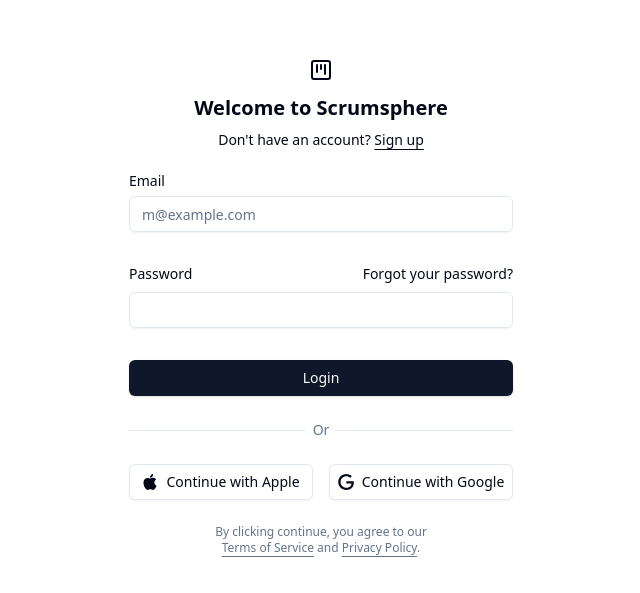
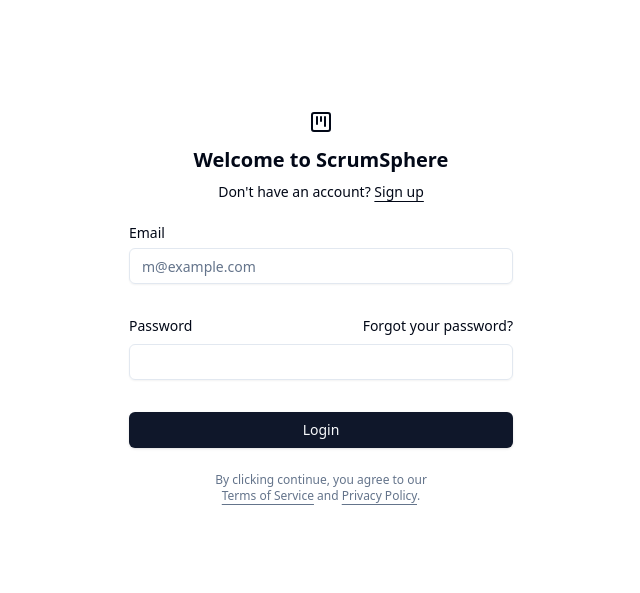
Before and after one commit to A-N1khil/scrumsphere, a React (Vite) app: page /login in a window 1280 px wide. Shown: the part 127-720 px from the top of the page, without its empty margins (319-959 px from the left). Built offline with nearby package versions, Linux system fonts and the light colour scheme.

Commit message:
Connected login and registration

```diff
--- a/src/app/Pages/RegistrationPage.tsx
+++ b/src/app/Pages/RegistrationPage.tsx
@@ -1,6 +1,7 @@
 import { KanbanSquare } from "lucide-react";
 import { RegistrationForm } from "../components/RegistrationForm";
 import RegistrationImage from "../../assets/kier-in-sight-archives-p7iaoHjWDbI-unsplash.jpg";
+import { Constants } from "../shared/Constants";
 
 export default function RegistrationPage() {
   return (
@@ -11,7 +12,7 @@
             <div className="flex h-6 w-6 items-center justify-center rounded-md bg-primary text-primary-foreground">
               <KanbanSquare className="size-4" />
             </div>
-            Scrumsphere
+            {Constants.APP_NAME}
           </a>
         </div>
         <div className="flex flex-1 items-center justify-center">
--- a/src/app/components/LoginForm.tsx
+++ b/src/app/components/LoginForm.tsx
@@ -9,6 +9,9 @@
 import { useForm } from "react-hook-form";
 import { zodResolver } from "@hookform/resolvers/zod";
 import { Form, FormControl, FormField, FormItem, FormMessage } from "./ui/form";
+
+import { Constants } from "@/app/shared/Constants";
+import { Link } from "react-router-dom";
 
 // Login Schema
 const loginSchema = z.object({
@@ -37,14 +40,16 @@
             <div className="flex h-8 w-8 items-center justify-center rounded-md">
               <SquareKanban className="size-6" />
             </div>
-            <span className="sr-only">Scrumsphere</span>
+            <span className="sr-only">{Constants.APP_NAME}</span>
           </a>
-          <h1 className="text-xl font-bold">Welcome to Scrumsphere</h1>
+          <h1 className="text-xl font-bold">Welcome to {Constants.APP_NAME}</h1>
           <div className="text-center text-sm">
             Don&apos;t have an account?{" "}
-            <a href="#" className="underline underline-offset-4">
-              Sign up
-            </a>
+            <Link to="/register">
+              <a href="#" className="underline underline-offset-4">
+                Sign up
+              </a>
+            </Link>
           </div>
         </div>
         <Form {...loginForm}>
@@ -112,31 +117,6 @@
             </div>
           </form>
         </Form>
-        <div className="relative text-center text-sm after:absolute after:inset-0 after:top-1/2 after:z-0 after:flex after:items-center after:border-t after:border-border">
-          <span className="relative z-10 bg-background px-2 text-muted-foreground">
-            Or
-          </span>
-        </div>
-        <div className="grid gap-4 sm:grid-cols-2">
-          <Button variant="outline" className="w-full">
-            <svg xmlns="http://www.w3.org/2000/svg" viewBox="0 0 24 24">
-              <path
-                d="M12.152 6.896c-.948 0-2.415-1.078-3.96-1.04-2.04.027-3.91 1.183-4.961 3.014-2.117 3.675-.546 9.103 1.519 12.09 1.013 1.454 2.208 3.09 3.792 3.039 1.52-.065 2.09-.987 3.935-.987 1.831 0 2.35.987 3.96.948 1.637-.026 2.676-1.48 3.676-2.948 1.156-1.688 1.636-3.325 1.662-3.415-.039-.013-3.182-1.221-3.22-4.857-.026-3.04 2.48-4.494 2.597-4.559-1.429-2.09-3.623-2.324-4.39-2.376-2-.156-3.675 1.09-4.61 1.09zM15.53 3.83c.843-1.012 1.4-2.427 1.245-3.83-1.207.052-2.662.805-3.532 1.818-.78.896-1.454 2.338-1.273 3.714 1.338.104 2.715-.688 3.559-1.701"
-                fill="currentColor"
-              />
-            </svg>
-            Continue with Apple
-          </Button>
-          <Button variant="outline" className="w-full">
-            <svg xmlns="http://www.w3.org/2000/svg" viewBox="0 0 24 24">
-              <path
-                d="M12.48 10.92v3.28h7.84c-.24 1.84-.853 3.187-1.787 4.133-1.147 1.147-2.933 2.4-6.053 2.4-4.827 0-8.6-3.893-8.6-8.72s3.773-8.72 8.6-8.72c2.6 0 4.507 1.027 5.907 2.347l2.307-2.307C18.747 1.44 16.133 0 12.48 0 5.867 0 .307 5.387.307 12s5.56 12 12.173 12c3.573 0 6.267-1.173 8.373-3.36 2.16-2.16 2.84-5.213 2.84-7.667 0-.76-.053-1.467-.173-2.053H12.48z"
-                fill="currentColor"
-              />
-            </svg>
-            Continue with Google
-          </Button>
-        </div>
       </div>
       <div className="text-balance text-center text-xs text-muted-foreground [&_a]:underline [&_a]:underline-offset-4 hover:[&_a]:text-primary  ">
         By clicking continue, you agree to our <a href="#">Terms of Service</a>{" "}
--- a/src/app/components/RegistrationForm.tsx
+++ b/src/app/components/RegistrationForm.tsx
@@ -22,6 +22,7 @@
   SelectContent,
   SelectItem,
 } from "@/app/components/ui/select";
+import { Link } from "react-router-dom";
 
 // Login Schema
 const registrationSchema = z
@@ -62,9 +63,9 @@
           <h1 className="text-2xl font-bold">Register</h1>
           <small className="text-sm text-muted-foreground">
             Already have an account?{" "}
-            <a href="#" className="underline underline-offset-4">
-              Login
-            </a>
+            <Link to="/login">
+              <a className="underline underline-offset-4">Sign in</a>
+            </Link>
           </small>
         </div>
         <Form {...registrationForm}>
--- /dev/null
+++ b/src/app/shared/Constants.ts
@@ -0,0 +1,3 @@
+export enum Constants {
+    APP_NAME = "ScrumSphere",
+}
```
